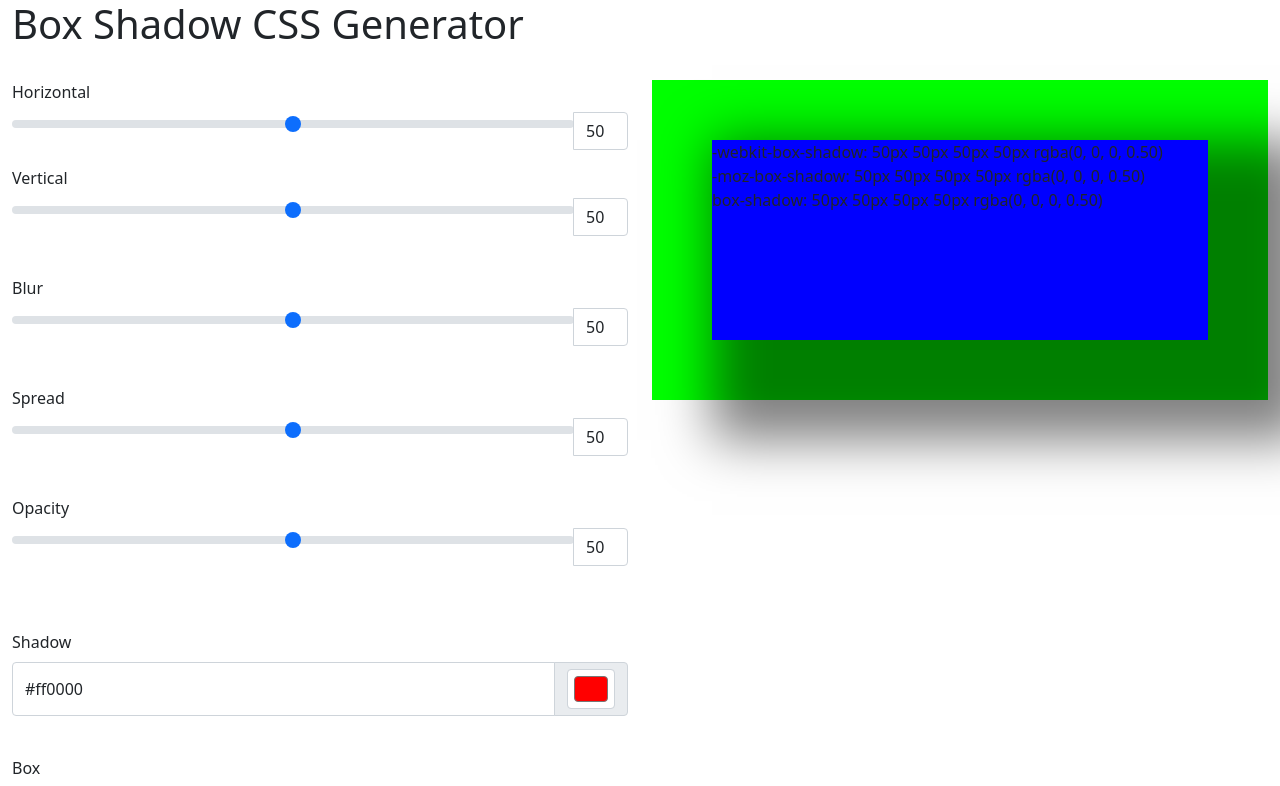
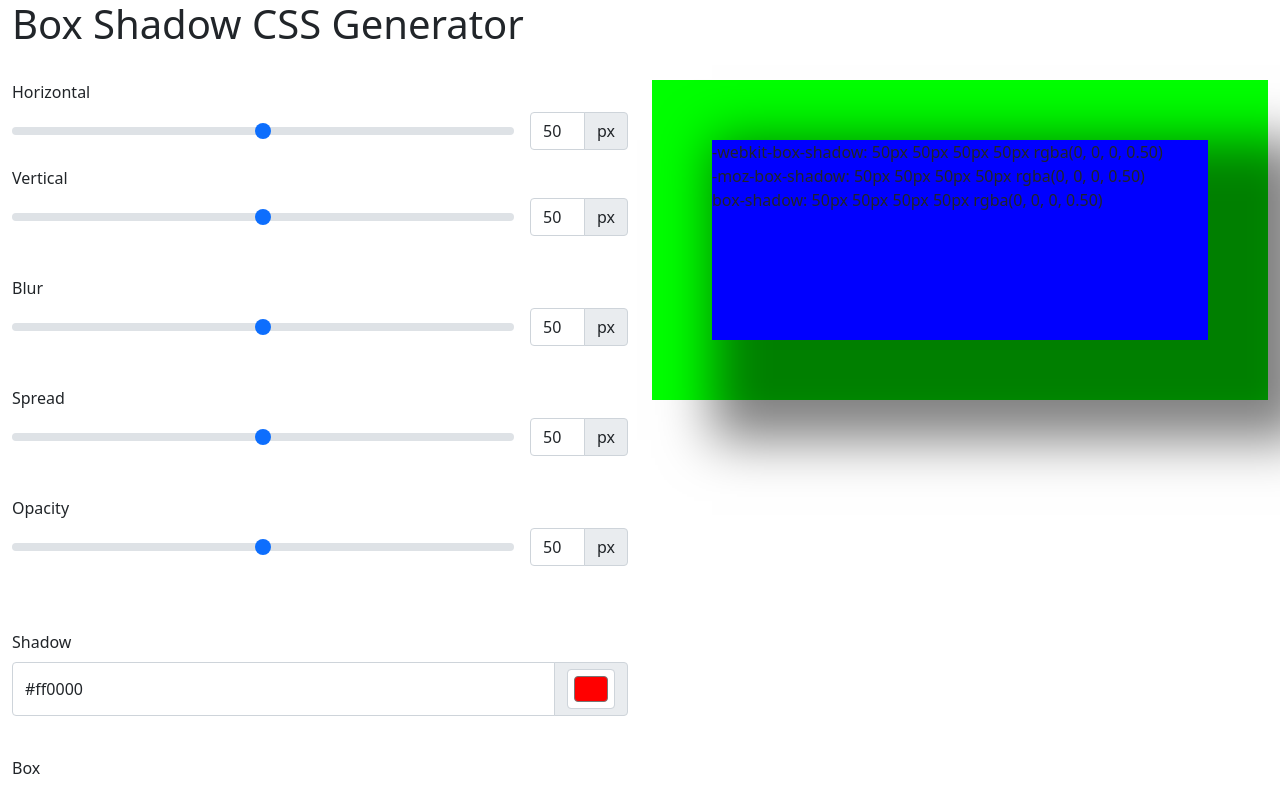
Before and after one commit to olgaplaga/react-box-shadow, a React (Create React App) app: page / in a window 1280 px wide. Shown: the top 786 px of the page. Built offline with nearby package versions, Linux system fonts and the light colour scheme.

Commit message:
UPD range component layout

```diff
--- a/src/components/Range.jsx
+++ b/src/components/Range.jsx
@@ -7,18 +7,25 @@ const Range = ({ name, value, setValue }) => {
 
   return (
     <>
-    <Form.Label>{label}</Form.Label>
-      <InputGroup className="mb-3">
-      <Form.Range className="range" value={value} onChange={onChange} />
+      <Form.Label>{label}</Form.Label>
+      <InputGroup className="mb-3 range-wrapper">
+        <Form.Range className="range" value={value} onChange={onChange} />
 
-          <Form.Control className="range-text" type="text" value={value} onChange={onChange}/>
+        <InputGroup className="mb-3 range-text-wrapper">
+          <Form.Control
+            className="range-text"
+            type="text"
+            value={value}
+            onChange={onChange}
+          />
+          <InputGroup.Text id="basic-addon1">px</InputGroup.Text>
+        </InputGroup>
       </InputGroup>
       {/* <Form.Text className="text-muted">{invalid}</Form.Text> */}
     </>
 
-
-      // <Form.Label>{label}</Form.Label>
-      // <Form.Range value={value} onChange={onChange} />
+    // <Form.Label>{label}</Form.Label>
+    // <Form.Range value={value} onChange={onChange} />
 
     // </>
   );
--- a/src/styles/Range.css
+++ b/src/styles/Range.css
@@ -1,3 +1,7 @@
+.input-group.range-wrapper {
+    align-items: center;
+}
+
 .form-range.range {
     flex-grow: 2;
     width: auto;
@@ -7,3 +11,9 @@
     width: 55px;
     flex: 0 0 auto;
 }
+
+.input-group.range-text-wrapper {
+    width: auto;
+    margin-left: 1rem !important;
+    margin-bottom: 0 !important;
+}
```
